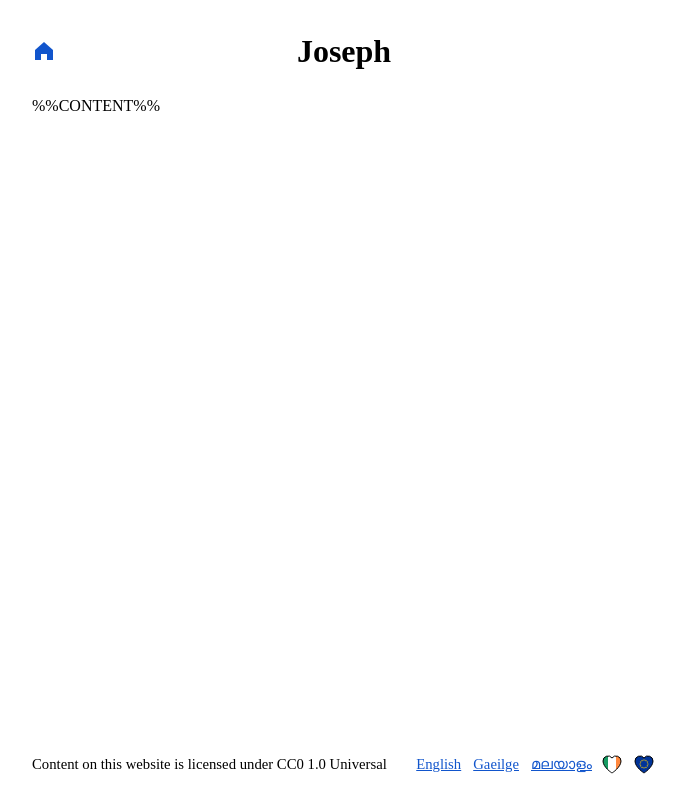
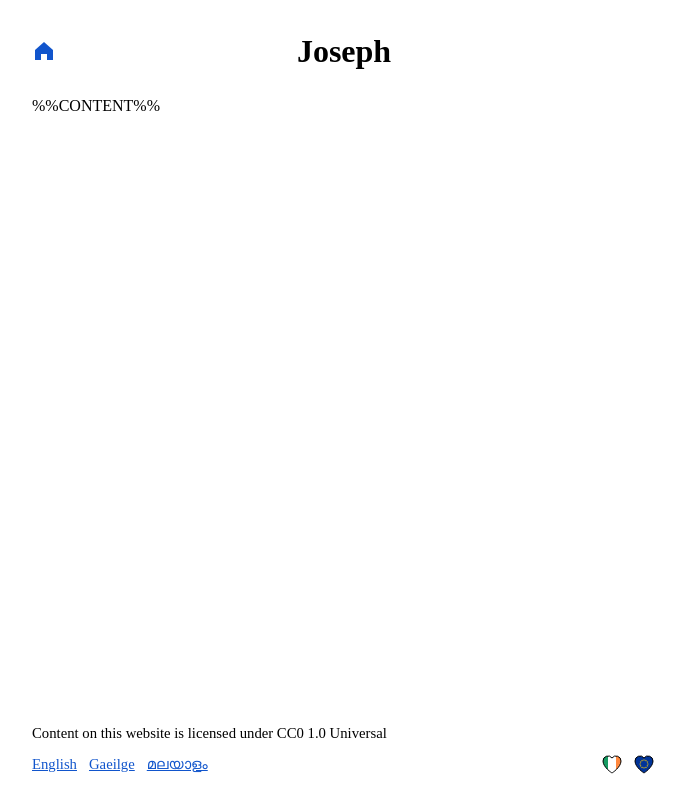
Before and after one commit to chakramakal/websites, a plain HTML site: page chakramakal.pages.dev/layout/en.html in a window 1280 px wide. Shown: the whole page, without its empty margins (296-981 px from the left). Drawn offline with Linux system fonts and the light colour scheme.

```diff
--- a/chakramakal.pages.dev/static/assets/style.css
+++ b/chakramakal.pages.dev/static/assets/style.css
@@ -303,11 +303,12 @@ footer {
 footer nav {
 	display: flex;
 	gap: 0.75rem;
+	margin-right: auto;
 	font-size: 0.92rem;
 }
 
 footer p {
-	flex: 1 1 auto;
+	flex: 1 1 100%;
 	margin: 0;
 	font-size: 0.92rem;
 }
```
Also changed, not shown: chakramakal.pages.dev/static/assets/profile.svg.
